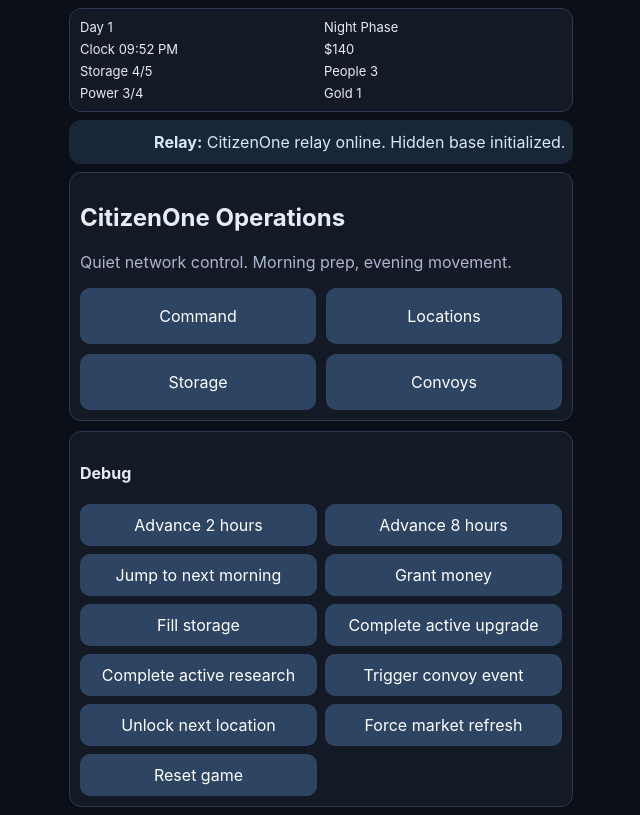
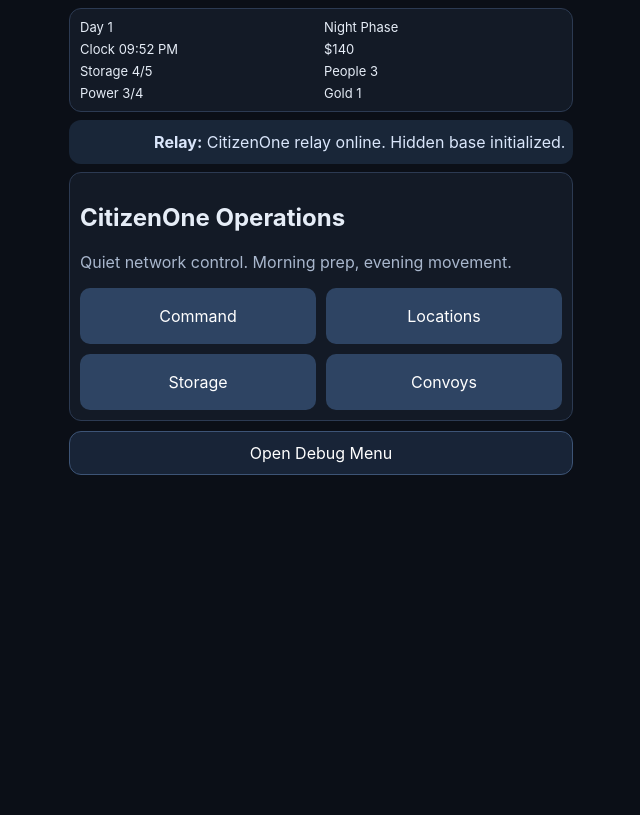
Before and after one commit to spacepilot121/citizenone-game, a React (Vite) app: page / in a window 1280 px wide. Shown: the whole page, without its empty margins (319-959 px from the left). Built offline with nearby package versions, Linux system fonts and the light colour scheme.

Commit message:
Refine convoy location spacing and toggleable debug menu

```diff
--- a/src/app/App.tsx
+++ b/src/app/App.tsx
@@ -65,6 +65,7 @@ export function App() {
   const [feedbackRouteId, setFeedbackRouteId] = useState<string | null>(null);
   const [highlightGoodId, setHighlightGoodId] = useState<string | null>(null);
   const [highlightResource, setHighlightResource] = useState<'money' | 'gold' | null>(null);
+  const [isDebugOpen, setIsDebugOpen] = useState(false);
 
   const connectedRoutes = useMemo(() => state.routes.filter((r) => state.locations.find((l) => l.id === r.destinationId)?.unlocked), [state]);
   const unlockedVehicles = useMemo(() => getUnlockedVehicles(state.facilities), [state.facilities]);
@@ -377,7 +378,7 @@ export function App() {
         const locationHours = formatOpenHours(l.openHours);
         return (
           <div className="modal">
-            <div className="card">
+            <div className="card location-modal">
               <h4>{l.name}</h4>
               <p>{l.type} · {l.contactName} · {l.personality}</p>
               <p>{l.flavor}</p>
@@ -477,7 +478,14 @@ export function App() {
           </div>
         );
       })()}
-      {state.debug.enabled && <DebugPanel />}
+      {state.debug.enabled && (
+        <div className="debug-drawer-wrap">
+          {isDebugOpen && <DebugPanel onClose={() => setIsDebugOpen(false)} />}
+          <button className="debug-toggle" onClick={() => setIsDebugOpen((prev) => !prev)}>
+            {isDebugOpen ? 'Hide Debug Menu' : 'Open Debug Menu'}
+          </button>
+        </div>
+      )}
     </div>
   );
 }
--- a/src/components/DebugPanel.tsx
+++ b/src/components/DebugPanel.tsx
@@ -1,10 +1,17 @@
 import { useGameStore } from '../game/store/GameStore';
 
-export function DebugPanel() {
+type DebugPanelProps = {
+  onClose?: () => void;
+};
+
+export function DebugPanel({ onClose }: DebugPanelProps) {
   const { actions } = useGameStore();
   return (
     <aside className="debug card">
-      <h4>Debug</h4>
+      <div className="debug-header">
+        <h4>Debug</h4>
+        {onClose && <button onClick={onClose}>Close</button>}
+      </div>
       <div className="debug-grid">
         <button onClick={() => actions.debugAdvance(2)}>Advance 2 hours</button>
         <button onClick={() => actions.debugAdvance(8)}>Advance 8 hours</button>
--- a/src/styles/app.css
+++ b/src/styles/app.css
@@ -24,6 +24,13 @@
 .ticker-item { display: inline-block; padding-left: 100%; animation: ticker-scroll 12s linear infinite; }
 .debug { margin-top: 10px; }
 .debug-grid { display: grid; grid-template-columns: repeat(2, 1fr); gap: 8px; }
+.debug-header { display: flex; align-items: center; justify-content: space-between; gap: 8px; margin-bottom: 8px; }
+.debug-header h4 { margin: 0; }
+.debug-drawer-wrap { position: sticky; bottom: 8px; z-index: 30; display: grid; gap: 8px; margin-top: 10px; }
+.debug-toggle { width: 100%; min-height: 44px; border-radius: 12px; border: 1px solid #3d5476; background: #182437; color: #fff; }
+.location-modal { gap: 0; }
+.location-modal p, .location-modal h4, .location-modal h5 { margin: 2px 0; }
+.location-modal .row { padding: 4px 0; }
 .debug button, .modal button, .screen button { min-height: 42px; border-radius: 10px; border: none; background: #2e4463; color: #fff; }
 .convoy { margin-bottom: 8px; display: grid; gap: 4px; }
 .convoy-stats { display: grid; gap: 4px; }
```
